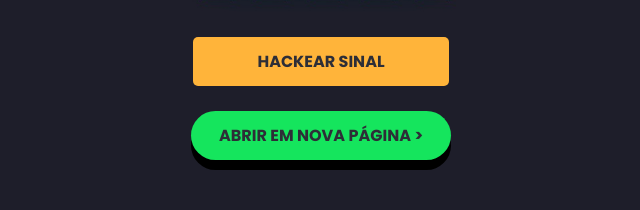
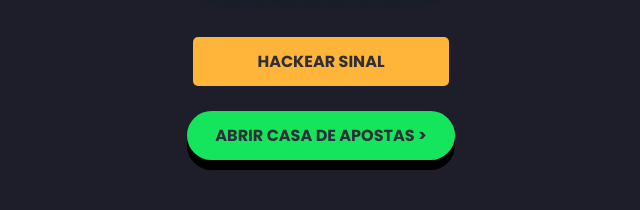
Before and after one commit to CataclismaDigital/hackmines.vip, a plain HTML site: page index.html in a window 1280 px wide. Shown: the part 1070-1280 px from the top of the page, 319-959 px from the left. Drawn offline with nearby package versions, Linux system fonts and the light colour scheme; a script that the page names is missing.

Commit message:
Update index.html

```diff
--- a/index.html
+++ b/index.html
@@ -170,7 +170,7 @@
 
 
         <div class="container">
-        <a href="https://sportlocker.bet/hub/registration/" target=”_blank”><button id="botao-iframe">ABRIR EM NOVA PÁGINA ></button></a>
+        <a href="https://sportlocker.bet/hub/registration/" target=”_blank”><button id="botao-iframe">ABRIR CASA DE APOSTAS ></button></a>
         <br><br>
          </div>
 
```
